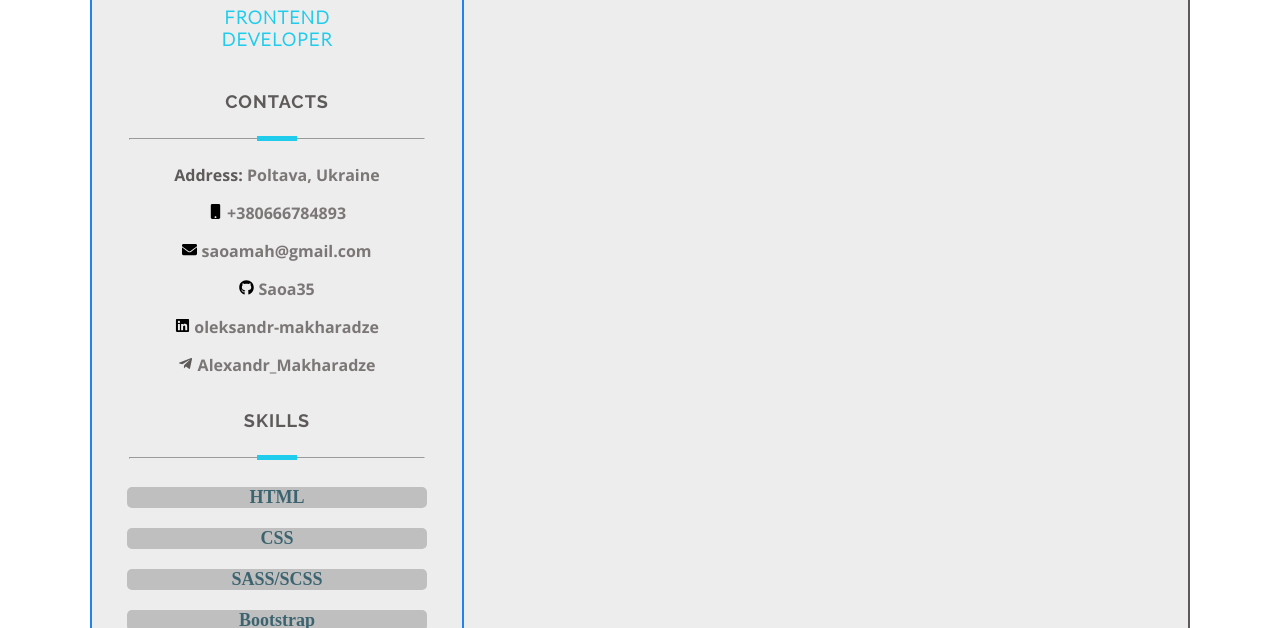
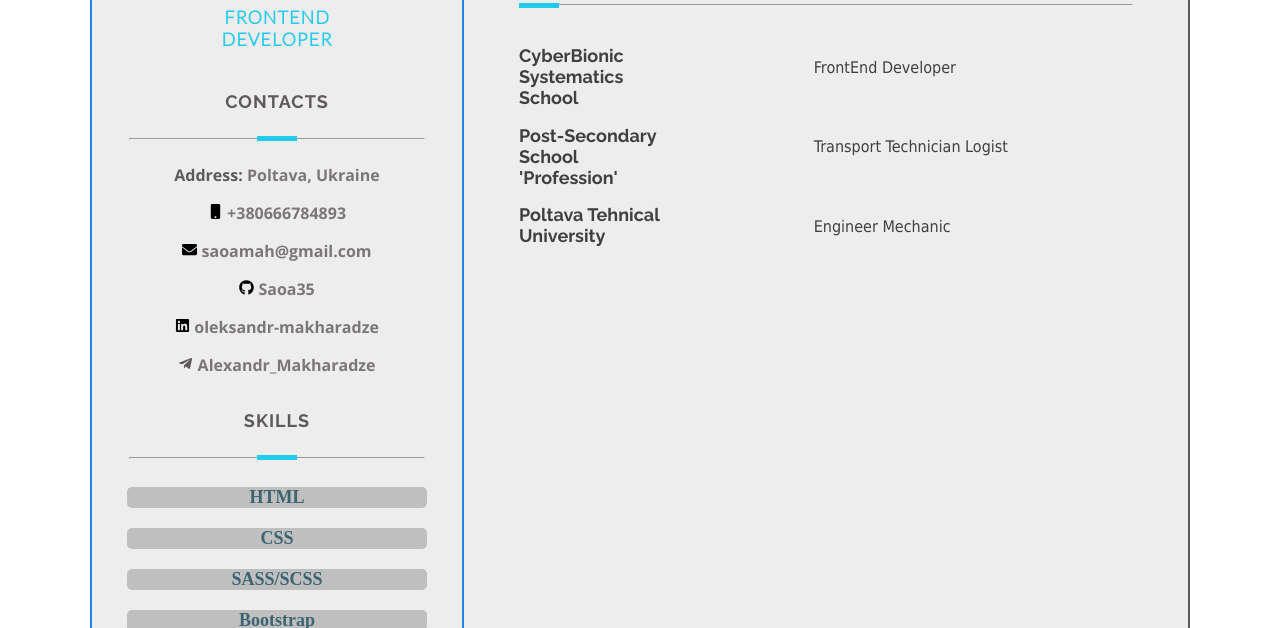
Before and after one commit to Saoa35/homepage, a plain HTML site: page index.html in a window 1280 px wide. Shown: the part 472-1100 px from the top of the page. Drawn offline with nearby package versions, Linux system fonts and the light colour scheme.

Commit message:
added education section

```diff
--- a/index.html
+++ b/index.html
@@ -169,7 +169,22 @@
               >Link to my portfolio...</a
             >
           </div>
-        </div>
+
+          <h3 class="heading">education</h3>
+            <div class="line-right">
+              <hr class="rightDivHr" />
+              <div class="blue-block"></div>
+            </div>
+            <div class="education-description">
+              <div class="title">CyberBionic Systematics School</div>
+              <div class="description">FrontEnd Developer</div>
+              <div class="title">Post-Secondary School 'Profession'</div>
+              <div class="description">Transport Technician Logist</div>
+              <div class="title">Poltava Tehnical University</div>
+              <div class="description">
+                Engineer Mechanic
+              </div>
+
       </main>
     </div>
   </body>
--- a/styles.css
+++ b/styles.css
@@ -198,12 +198,19 @@ h3 {
 }
 
 .description {
-  font-size: 15px;
+  font-size: medium;
   text-align: justify;
   line-height: 20px;
   color: var(--secondary-text-color);
   font-family: Tahoma, sans-serif;
   margin-top: 4%;
+}
+
+.title {
+  font-size: 18px;
+  color: #404040;
+  font-weight: 400;
+  font-family: "Raleway";
 }
 
 .portfolio {
@@ -214,17 +221,16 @@ h3 {
   color: var(--secondary-color);
 }
 
-/* .education {
+.education {
   display: block;
 }
 
 .education-description {
   display: grid;
   grid-template-columns: 1fr 2fr;
-  column-gap: 30px;
-  row-gap: 5px;
-  margin-top: 20px;
-  margin-bottom: 30px;
+  column-gap: 22%;
+  row-gap: 10%;
+  margin: 5% 0 10% 0;
 }
 
 .lanuage-container {
@@ -275,4 +281,4 @@ h3 {
 .deskript {
   color: rgb(120, 121, 120);
   font-family: "Segoe UI", Tahoma, Geneva, Verdana, sans-serif;
-} */
+}
```
